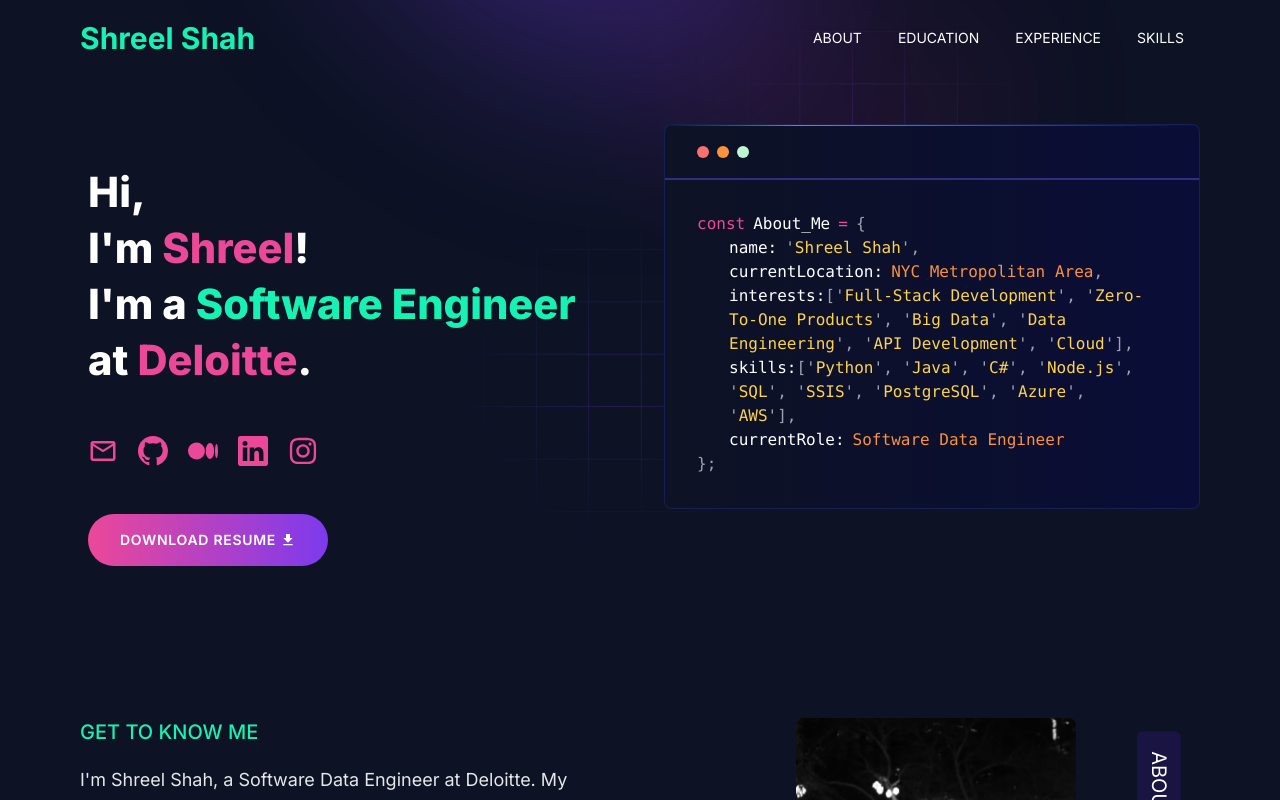
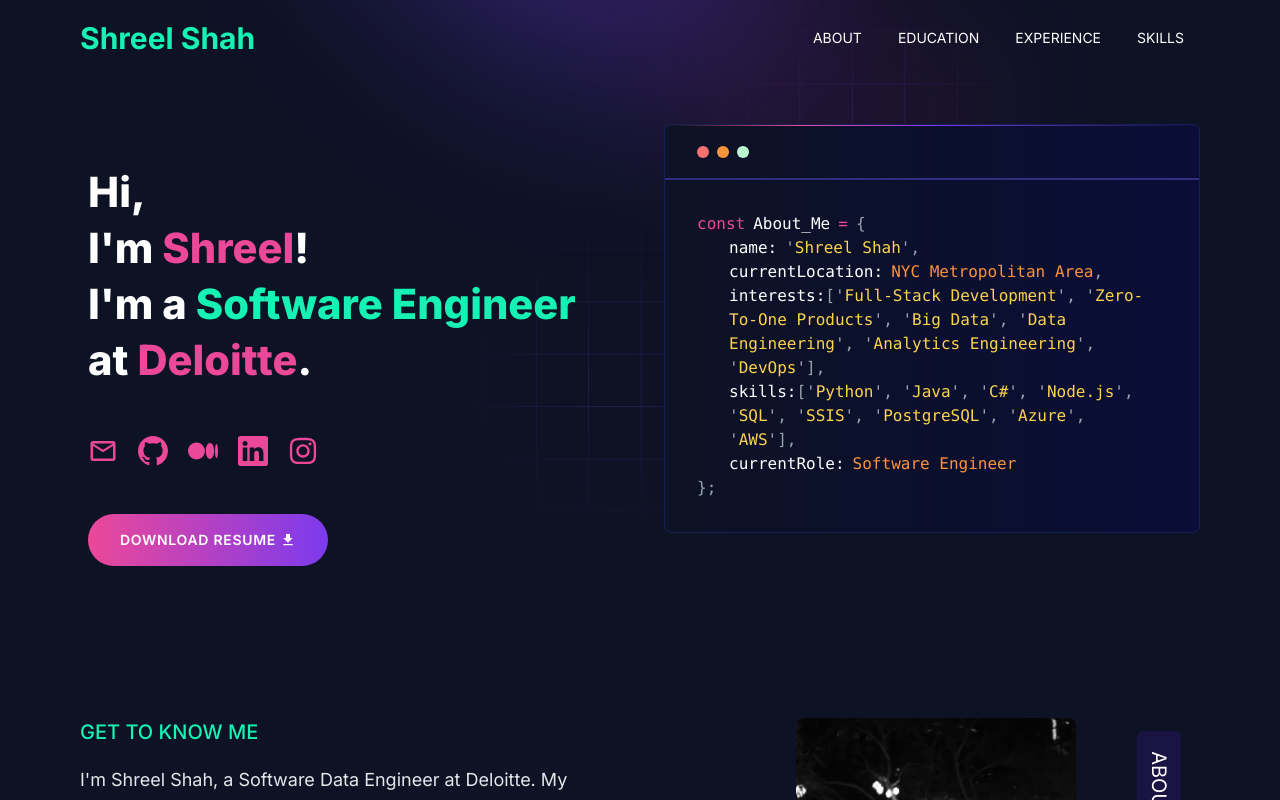
Before and after one commit to shreelshah12/shreelshah12.github.io, a Next.js app: page / in a window 1280 px wide. Shown: the top 800 px of the page. Built offline with nearby package versions, Linux system fonts and the light colour scheme.

Commit message:
Update index.jsx

```diff
--- a/app/components/homepage/hero-section/index.jsx
+++ b/app/components/homepage/hero-section/index.jsx
@@ -126,9 +126,9 @@
                 <span className="text-gray-400">{"', '"}</span>
                 <span className="text-amber-300">Data Engineering</span>
                 <span className="text-gray-400">{"', '"}</span>
-                <span className="text-amber-300">API Development</span>
+                <span className="text-amber-300">Analytics Engineering</span>
                 <span className="text-gray-400">{"', '"}</span>
-                <span className="text-amber-300">Cloud</span>
+                <span className="text-amber-300">DevOps</span>
                 <span className="text-gray-400">{"'],"}</span>
               </div>
 
@@ -158,7 +158,7 @@
 
               <div>
                 <span className="ml-4 lg:ml-8 mr-2 text-white">currentRole:</span>
-                <span className="text-orange-400">Software Data Engineer</span>
+                <span className="text-orange-400">Software Engineer</span>
               </div>
 
               <div><span className="text-gray-400">{`};`}</span></div>
```
